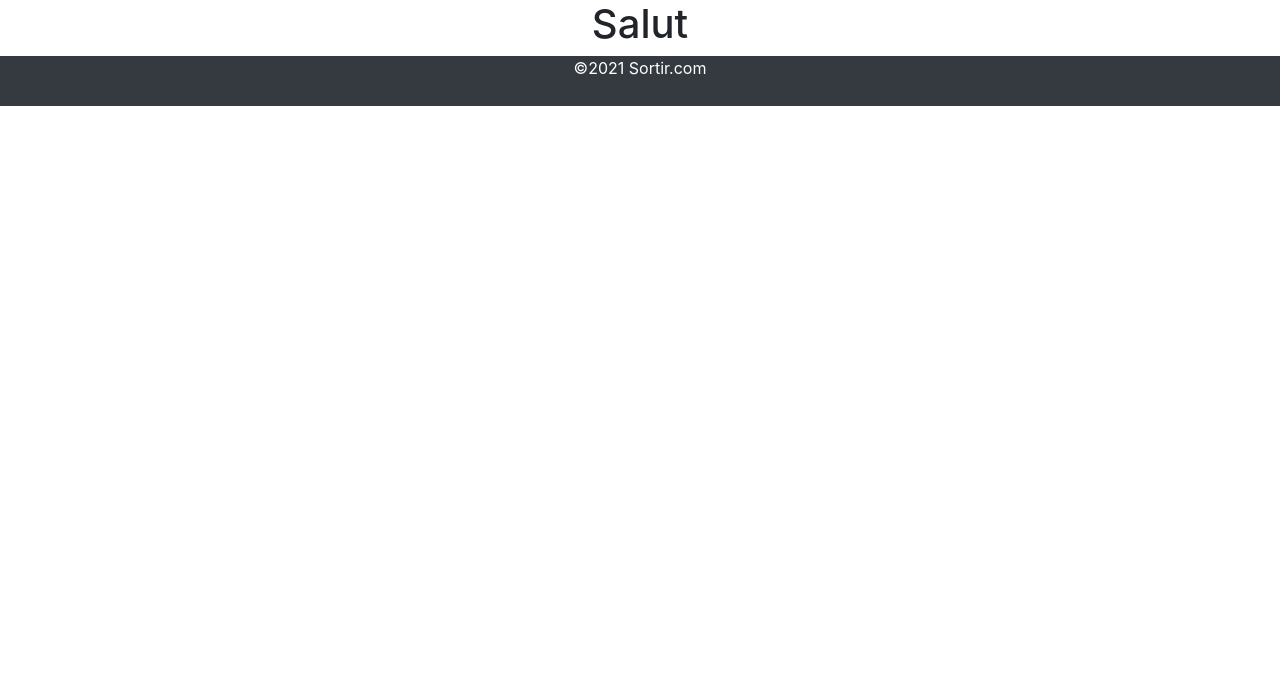
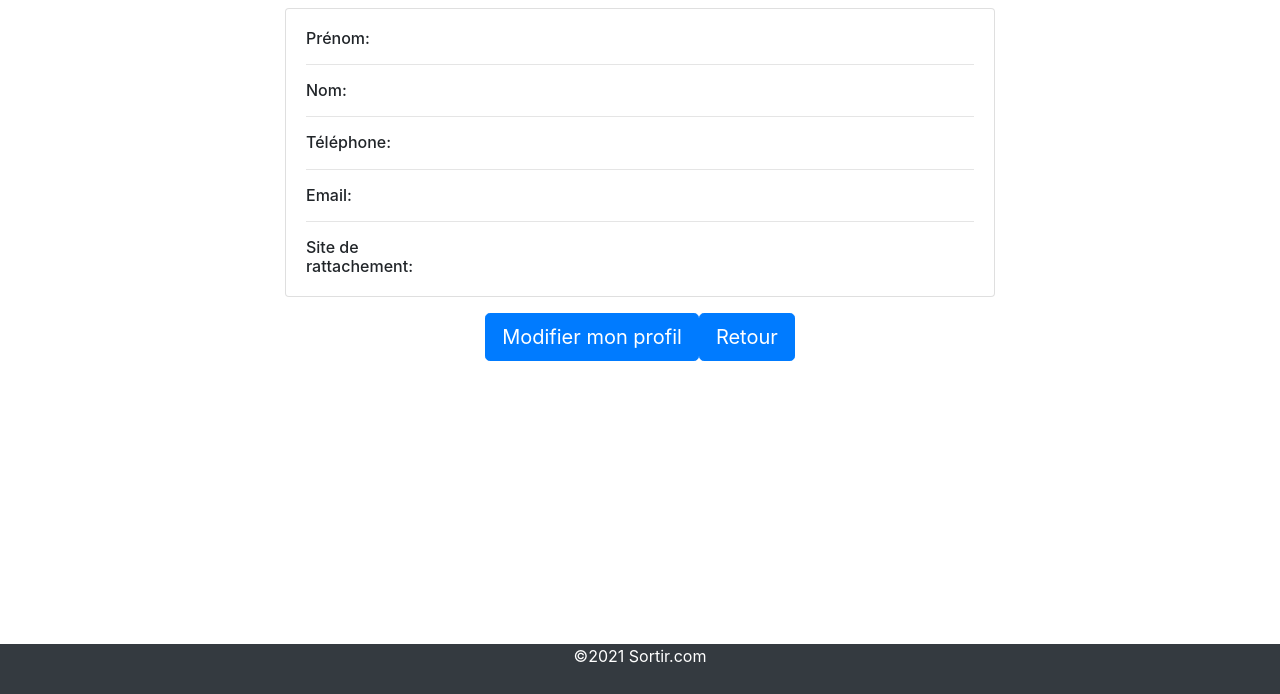
Before and after one commit to AlexandreBaronENI/Project_Sortir, a Symfony app: template sortir/templates/profile/view_profile.html.twig in a window 1280 px wide. Shown: the part 106-800 px from the top of the page. Run offline with Twig, Linux system fonts and the light colour scheme; the template is opened without the code that fills it, so the values that code supplies are empty; some libraries are stand-ins or nearby versions.

Commit message:
Profil done (#24)
* avancement profil

* profil fin

* Update affichageSortie.html.twig

Co-authored-by: ClementBrn <clement.breyne@gmail.com>

```diff
--- a/sortir/public/css/profil.css
+++ b/sortir/public/css/profil.css
@@ -0,0 +1,5 @@
+.blabla {
+    display: block;
+    margin-left: auto;
+    margin-right: auto;
+}
--- a/sortir/src/Controller/MainController.php
+++ b/sortir/src/Controller/MainController.php
@@ -34,7 +34,6 @@ class MainController extends AbstractController
     }
 
     /**
-     * Home
      * @Route("/", name="home")
      */
     public function home(EntityManagerInterface $em, Request $request)
--- a/sortir/templates/base.html.twig
+++ b/sortir/templates/base.html.twig
@@ -27,7 +27,7 @@
         {% block main %} {% endblock %}
     </main>
 
-    <footer class="site-footer text-center text-white bg-dark">
+    <footer class="site-footer text-center text-white bg-dark fixed-bottom">
         {% block footer %}&copy;{{ "now"|date("Y")}}&nbsp;Sortir.com{% endblock %}
     </footer>
 
--- a/sortir/templates/home/loginPage.html.twig
+++ b/sortir/templates/home/loginPage.html.twig
@@ -1,4 +1,4 @@
-{% extends 'home.html.twig' %}
+{% extends 'base.html.twig' %}
  {% block main %}
      <div class="text-center">
          <h1>Bienvenue sur Sortir.com !</h1>
@@ -25,7 +25,7 @@
 </form>
     <div class="d-flex justify-content-around">
         <a href="{{ path('profile-forgotPassword') }}">mot de pass oublié ?</a>
-        <a href="{{ path('profile-forgotPassword') }}">vous n'êtes pas encore inscrit ?</a>
+        <a href="{{ path('profile-add')}}">vous n'êtes pas encore inscrit ?</a>
     </div>
 
  {% endblock %}
--- a/sortir/templates/nav.html.twig
+++ b/sortir/templates/nav.html.twig
@@ -1,6 +1,6 @@
 <nav class="navbar navbar-dark bg-dark">
 
     <a class="navbar-brand" href="{{path('home')  }}">Accueil</a>
-    <a class="navbar-brand" href="{{ path('profile-affichage') }}">Mon profil</a>
+    <a class="navbar-brand" href="{{path('profile-affichage')  }}">Mon profil</a>
     <a class="navbar-brand" href="{{path('main-logout')}}">Se déconnecter</a>
 </nav>
--- a/sortir/templates/profile/view_profile.html.twig
+++ b/sortir/templates/profile/view_profile.html.twig
@@ -1,7 +1,66 @@
 {% extends 'base.html.twig' %}
-{% block fichier %}view_profile{% endblock %}
+{% block css %}    <link rel="stylesheet"href="{{ asset('css/profil.css')}}">
+{% endblock %}
  {% block main %}
 
-     <h1>Salut</h1>
+     <h1>{{ profil.username }}</h1>
+
+
+<div class="col-md-8 blabla">
+    <div class="card mb-3">
+        <div class="card-body">
+            <div class="row">
+                <div class="col-sm-3">
+                    <h6 class="mb-0">Prénom:</h6>
+                </div>
+                <div class="col-sm-9 text-secondary text-center">
+                    {{ profil.prenom}}
+                </div>
+            </div>
+            <hr>
+            <div class="row">
+                <div class="col-sm-3">
+                    <h6 class="mb-0">Nom:</h6>
+                </div>
+                <div class="col-sm-9 text-secondary text-center">
+                    {{ profil.nom}}
+                </div>
+            </div>
+            <hr>
+            <div class="row">
+                <div class="col-sm-3">
+                    <h6 class="mb-0">Téléphone:</h6>
+                </div>
+                <div class="col-sm-9 text-secondary text-center">
+                    {{ profil.telephone}}
+                </div>
+            </div>
+            <hr>
+            <div class="row">
+                <div class="col-sm-3">
+                    <h6 class="mb-0">Email:</h6>
+                </div>
+                <div class="col-sm-9 text-secondary text-center">
+                    {{ profil.mail}}
+                </div>
+            </div>
+            <hr>
+            <div class="row">
+                <div class="col-sm-3">
+                    <h6 class="mb-0">Site de rattachement:</h6>
+                </div>
+                <div class="col-sm-9 text-secondary text-center">
+                    {{ profil.site.nom}}
+                </div>
+            </div>
+        </div>
+    </div>
+    <div class="row justify-content-center ">
+
+        <a href="{{ path('profile-modified') }}" class="btn btn-primary btn-lg ">
+            Modifier mon profil</a>
+        <a href="{{ path('home') }}" class="btn btn-primary btn-lg ">
+            Retour</a>
+</div></div>
 
  {% endblock %}
--- a/sortir/templates/sortie/affichageSortie.html.twig
+++ b/sortir/templates/sortie/affichageSortie.html.twig
@@ -53,7 +53,7 @@
                     <span class="col-form-label-lg displayed-data">{{sortie.ville.codePostal}}</span>
                 </div>
                 <div class="card item" id="duration">
-                    <div class"card-icon">
+                    <div class="card-icon">
                         <img src="../../templates/img/duration.png">
                     </div>
                     <span class="col-form-label-lg">Durée</span>
```
Also changed, not shown: sortir/src/Controller/ProfileController.php (+62 -5 lines), sortir/templates/home.html.twig (deleted, +0 -32 lines), sortir/templates/profile/modified_profile.html.twig (added, +82 -0 lines).
